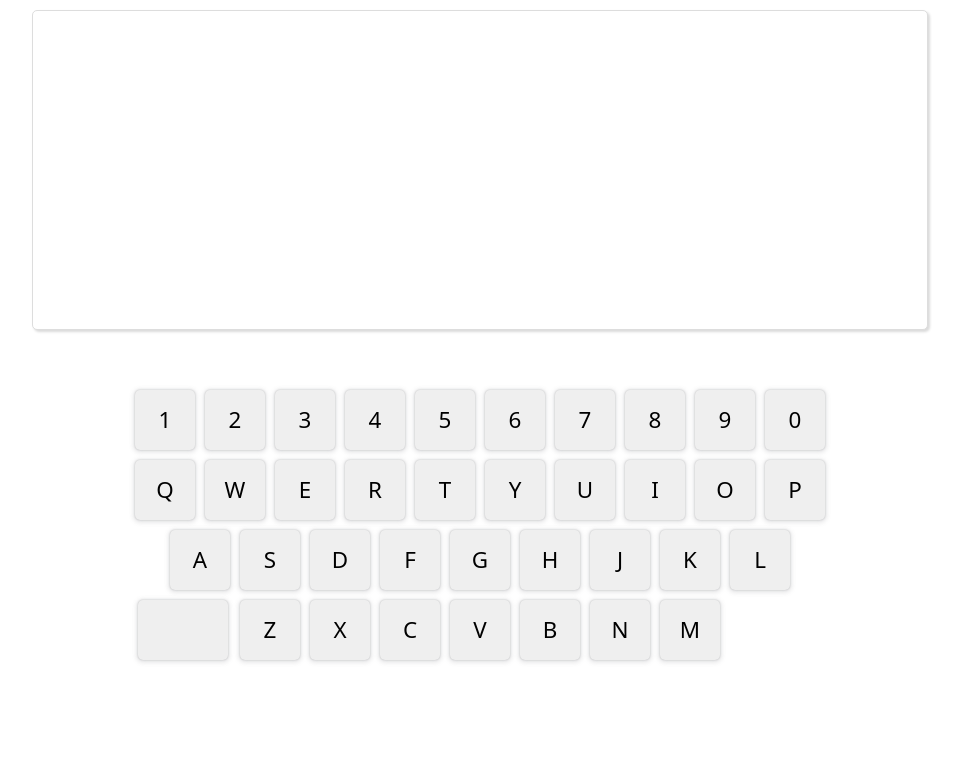
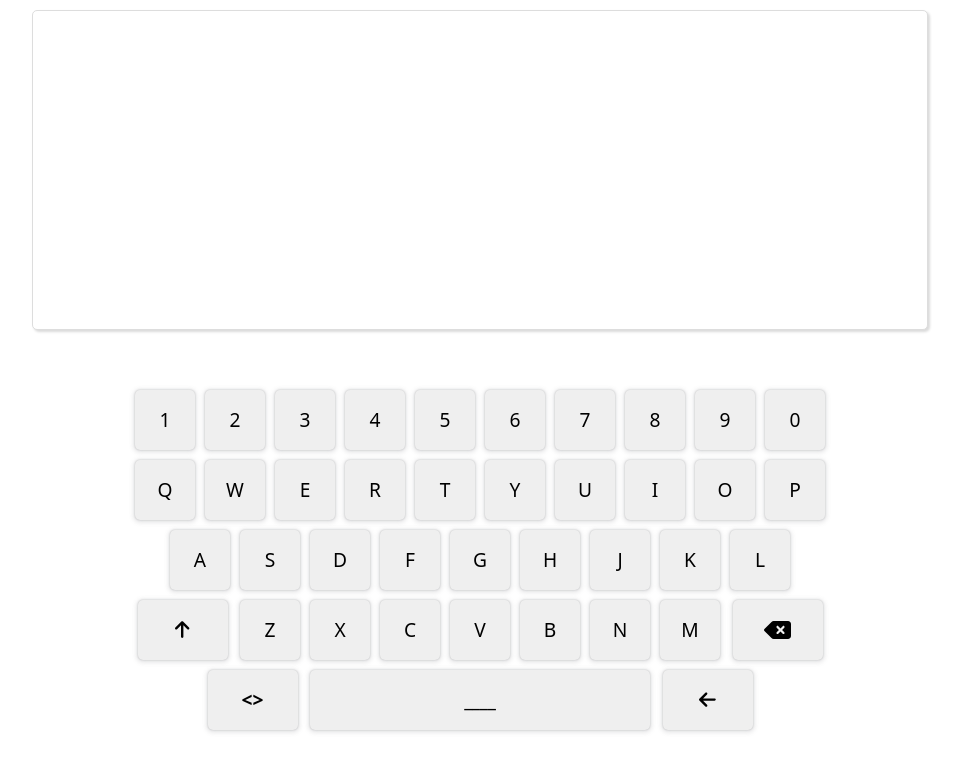
Before and after one commit to btl28/virtual-keyboard, a React (Create React App) app: page / in a window 1280 px wide. Shown: the top 772 px of the page, without its empty margins (160-1121 px from the left). Built offline with nearby package versions, Linux system fonts and the light colour scheme.

Commit message:
Create keyboard layout.

```diff
--- a/package.json
+++ b/package.json
@@ -3,6 +3,10 @@
   "version": "0.1.0",
   "private": true,
   "dependencies": {
+    "@fortawesome/fontawesome-svg-core": "^6.1.1",
+    "@fortawesome/free-regular-svg-icons": "^6.1.1",
+    "@fortawesome/free-solid-svg-icons": "^6.1.1",
+    "@fortawesome/react-fontawesome": "^0.1.18",
     "@testing-library/jest-dom": "^5.16.4",
     "@testing-library/react": "^13.1.1",
     "@testing-library/user-event": "^13.5.0",
--- a/public/index.html
+++ b/public/index.html
@@ -4,8 +4,6 @@
     <meta charset="utf-8" />
     <link rel="icon" type="image/png" sizes="32x32" href="./favicon-32x32.png">
     <meta name="viewport" content="width=device-width, initial-scale=1" />
-
-    <script src="https://kit.fontawesome.com/bcf7d32ea1.js" crossorigin="anonymous"></script>
 
     <title>Virtual Keyboard</title>
   </head>
--- a/src/components/App.jsx
+++ b/src/components/App.jsx
@@ -3,18 +3,10 @@ import Display from "./Display";
 import Keyboard from "./Keyboard";
 
 function App() {
-  const [displayValue, setDisplayValue] = useState("");
-
-  function display(keyName) {
-    setDisplayValue(prevValue => {
-      return prevValue + keyName;
-    });
-  }
-
   return (
     <div>
-      <Display text={displayValue} />
-      <Keyboard displayText={display} />
+      <Display />
+      <Keyboard />
     </div>
   );
 }
--- a/src/components/Display.jsx
+++ b/src/components/Display.jsx
@@ -3,7 +3,7 @@ import React from "react";
 function Display(props) {
     return (
         <div className="display">
-            <textarea rows="12" value={props.text} />
+            <textarea rows="12" />
         </div>
     );
 }
--- a/src/components/Key.jsx
+++ b/src/components/Key.jsx
@@ -2,12 +2,8 @@ import React from "react";
 
 function Key(props) {
 
-    function handleClick() {
-        props.buttonClicked(props.keyName);
-    }
-
     return (
-        <button onClick={handleClick} className={props.class}>{props.keyName}</button>
+        <button className={props.class}>{props.keyName}</button>
     );
 }
 
--- a/src/components/Keyboard.jsx
+++ b/src/components/Keyboard.jsx
@@ -1,5 +1,9 @@
 import React, {useState} from "react";
 import Key from "./Key";
+import { FontAwesomeIcon } from '@fortawesome/react-fontawesome'
+import { faDeleteLeft } from '@fortawesome/free-solid-svg-icons'
+import { faArrowUp } from '@fortawesome/free-solid-svg-icons'
+import { faArrowLeft } from '@fortawesome/free-solid-svg-icons'
 
 function Keyboard(props) {
     const numbers = ["1", "2", "3", "4", "5", "6", "7", "8", "9", "0"]
@@ -8,31 +12,35 @@ function Keyboard(props) {
     const row4 = ["Z", "X", "C", "V", "B", "N", "M"]
     const symbols = ["!", "@", "#", "$", "%", "^", "&", "*", "(", ")"]
 
+    const deleteIcon = <FontAwesomeIcon icon={faDeleteLeft} />
+    const shiftIcon = <FontAwesomeIcon icon={faArrowUp} />
+    const enterIcon = <FontAwesomeIcon icon={faArrowLeft} />
+
     const [row1, setRow1] = useState(numbers);
-
-    function onButtonClicked(keyName) {
-        props.displayText(keyName);
-    }
 
     return (
         <div className="container">
             {row1.map((item, index) => {
-                return <Key keyName={item} key={index} class="key" buttonClicked={onButtonClicked} />
+                return <Key keyName={item} key={index} class="key" />
             })}
             {row2.map((item, index) => {
-                return <Key keyName={item} key={index} class="key" buttonClicked={onButtonClicked} />
+                return <Key keyName={item} key={index} class="key" />
             })}
             <div className="row3">
                 {row3.map((item, index) => {
-                    return <Key keyName={item} key={index} class="key" buttonClicked={onButtonClicked} />
+                    return <Key keyName={item} key={index} class="key" />
                 })}
             </div>
-            <Key class="shift key" buttonClicked={onButtonClicked} />
+            <Key class="shift key fn-key" keyName={shiftIcon} />
             <div className="row4">
                 {row4.map((item, index) => {
-                    return <Key keyName={item} key={index} class="key" buttonClicked={onButtonClicked} />
+                    return <Key keyName={item} key={index} class="key" />
                 })}
             </div>
+            <Key class="backspace key fn-key" keyName={deleteIcon} />
+            <Key class="symbol key fn-key" keyName={"<>"} />
+            <Key class="space key" keyName={"____"} />
+            <Key class="enter key fn-key" keyName={enterIcon} />
         </div>
     );
 }
--- a/src/styles.css
+++ b/src/styles.css
@@ -51,7 +51,7 @@
     rgba(106, 110, 114, 0.15) 0px 1px 4px 2px;
     justify-self: center;
     grid-column: span 2;
-    font-size: 1.4rem;
+    font-size: 1.2rem;
 }
 
 .key:hover {
@@ -70,5 +70,37 @@
     grid-column: span 3;
     grid-column-start: col 2;
     grid-row-start: row 4;
+}
+
+.backspace {
+    grid-column: span 3;
+    grid-column-start: col 19;
+    grid-row-start: row 4;
+    font-size: 1.5rem;
+}
+
+.symbol {
+    grid-column: span 3;
+    grid-column-start: col 4;
+    grid-row-start: row 5;
+}
+
+.space {
+    grid-column: span 8;
+    grid-column-start: col 5;
+    grid-row-start: row 5;
+    grid-column-end: col 17;
+    width: 340px;
+    font-weight: bold;
+}
+
+.enter {
+    grid-column: span 3;
+    grid-column-start: col 17;
+    grid-row-start: row 5;
+}
+
+.fn-key {
     width: 90px;
+    font-weight: bold;
 }
```
Also changed, not shown: 1 other file (tests, documents, lock files or other folders).
